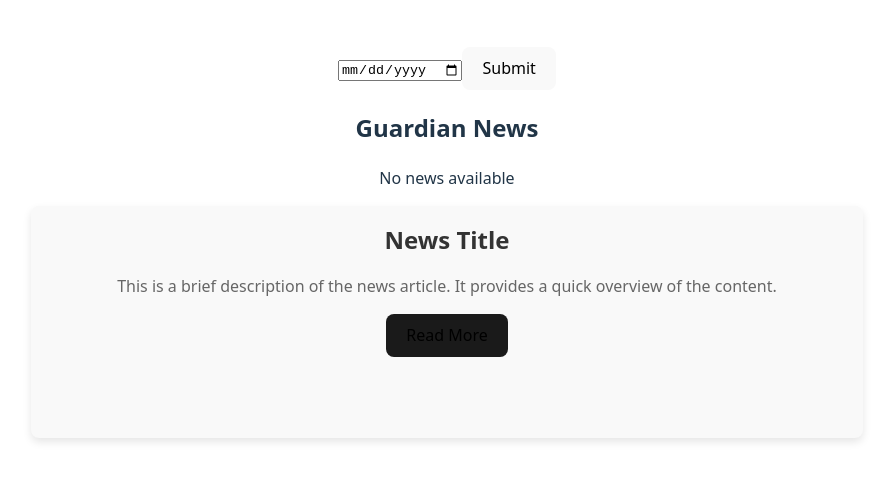
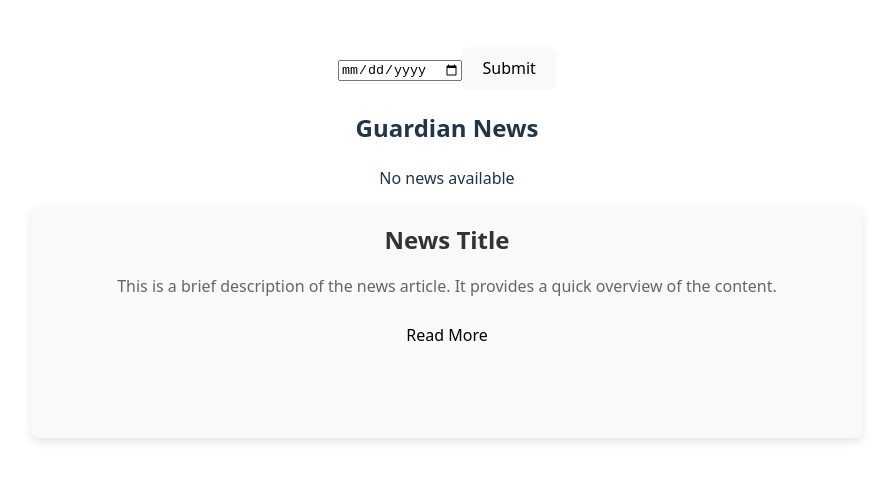
Before and after one commit to Andreawingardh/BirthdayNews, a React (Vite) app: page / in a window 1280 px wide. Shown: the part 150-630 px from the top of the page, without its empty margins (193-1086 px from the left). Built offline with nearby package versions, Linux system fonts and the light colour scheme.

Commit message:
style: update Button component hover background color

```diff
--- a/src/Components/Button.jsx
+++ b/src/Components/Button.jsx
@@ -7,12 +7,11 @@
   font-size: 1em;
   font-weight: 500;
   font-family: inherit;
-  background-color: #1a1a1a;
   cursor: pointer;
   transition: border-color 0.25s;
 
   &:hover {
-    background-color: #2b2b2b;
+    background-color: #640f7e;
   }
 `;
 
```
